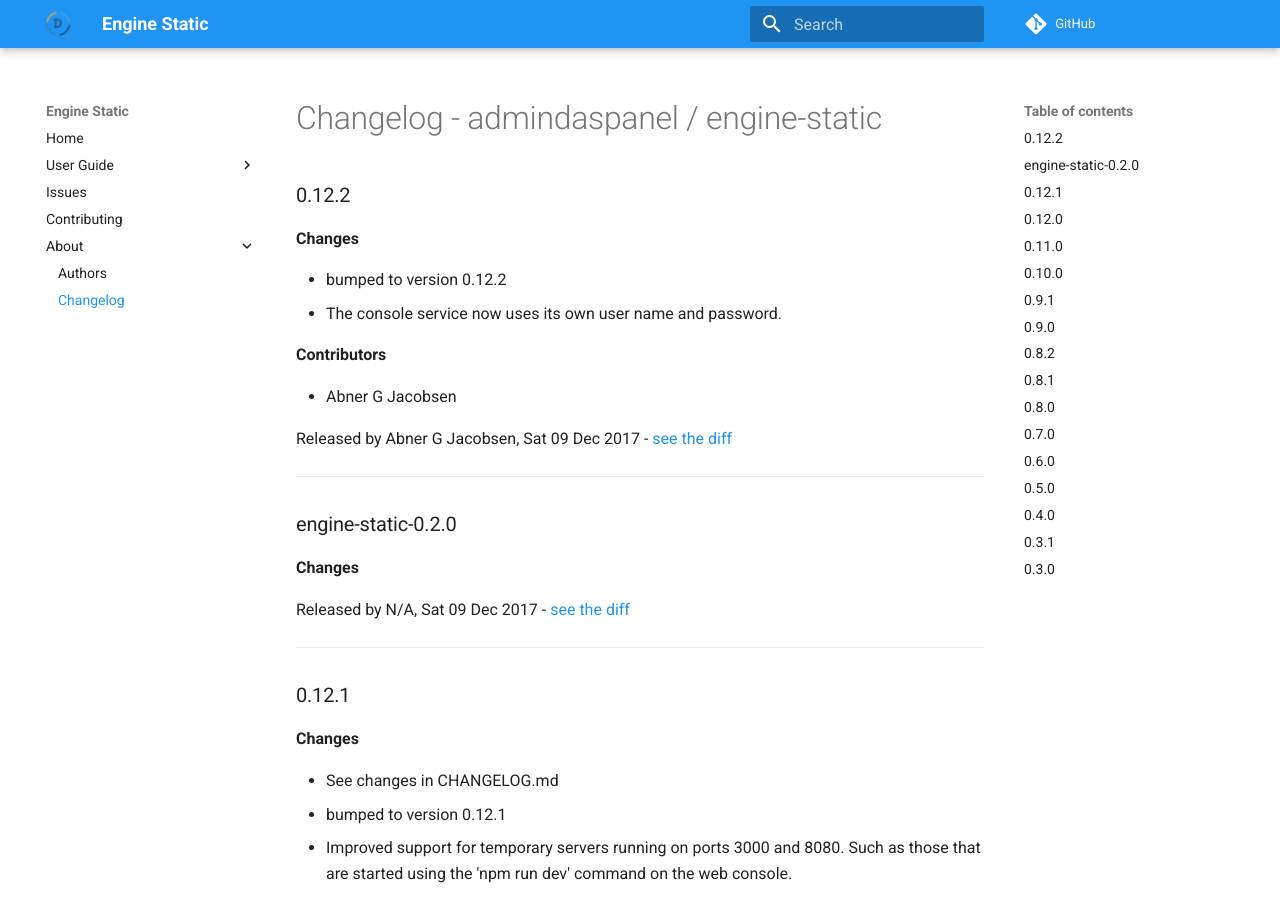
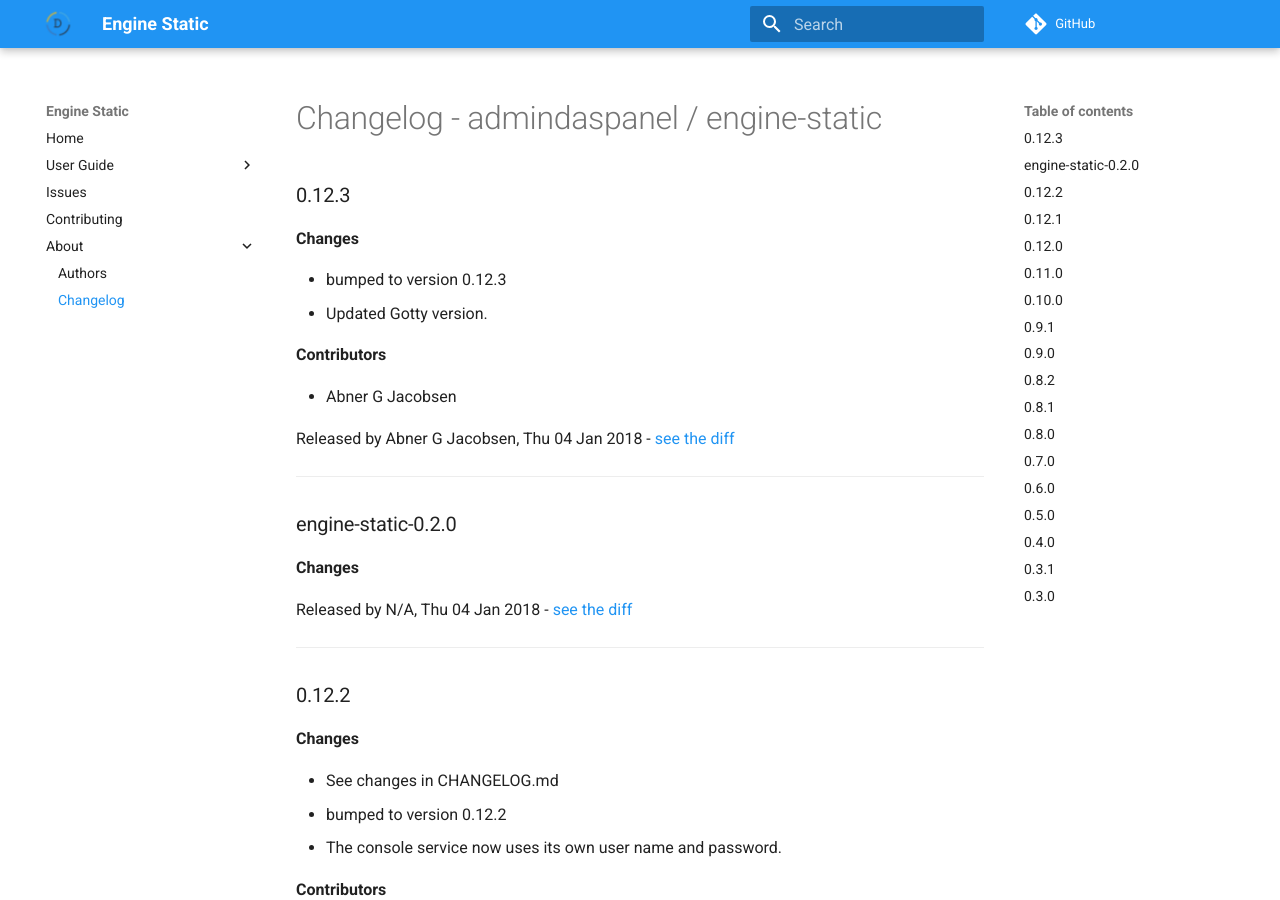
Before and after one commit to daspanel/engine-static, an MkDocs documentation site: the page built from docs/changelog.md, in a window 1280 px wide and 900 px high. Built offline with MkDocs 1.6.1 and Material for MkDocs 9.7.7, drawn with Linux system fonts in a browser that asks for light colours; comment, search, counter and statistics services are not loaded; old or Windows-style settings are respelled for this version of MkDocs.

Commit message:
See changes in CHANGELOG.md

```diff
--- a/docs/changelog.md
+++ b/docs/changelog.md
@@ -1,8 +1,31 @@
 # Changelog - admindaspanel / engine-static
+
+### 0.12.3
+__Changes__
+
+- bumped to version 0.12.3
+- Updated Gotty version.
+
+__Contributors__
+
+- Abner G Jacobsen
+
+Released by Abner G Jacobsen, Thu 04 Jan 2018 -
+[see the diff](https://github.com/admindaspanel/engine-static/compare/0.12.2...0.12.3#diff)
+______________
+
+### engine-static-0.2.0
+__Changes__
+
+
+Released by N/A, Thu 04 Jan 2018 -
+[see the diff](https://github.com/admindaspanel/engine-static/compare/...#diff)
+______________
 
 ### 0.12.2
 __Changes__
 
+- See changes in CHANGELOG.md
 - bumped to version 0.12.2
 - The console service now uses its own user name and password.
 
@@ -12,14 +35,6 @@ __Contributors__
 
 Released by Abner G Jacobsen, Sat 09 Dec 2017 -
 [see the diff](https://github.com/admindaspanel/engine-static/compare/0.12.1...0.12.2#diff)
-______________
-
-### engine-static-0.2.0
-__Changes__
-
-
-Released by N/A, Sat 09 Dec 2017 -
-[see the diff](https://github.com/admindaspanel/engine-static/compare/...#diff)
 ______________
 
 ### 0.12.1
```
Also changed, not shown: CHANGELOG.md (+23 -8 lines).
